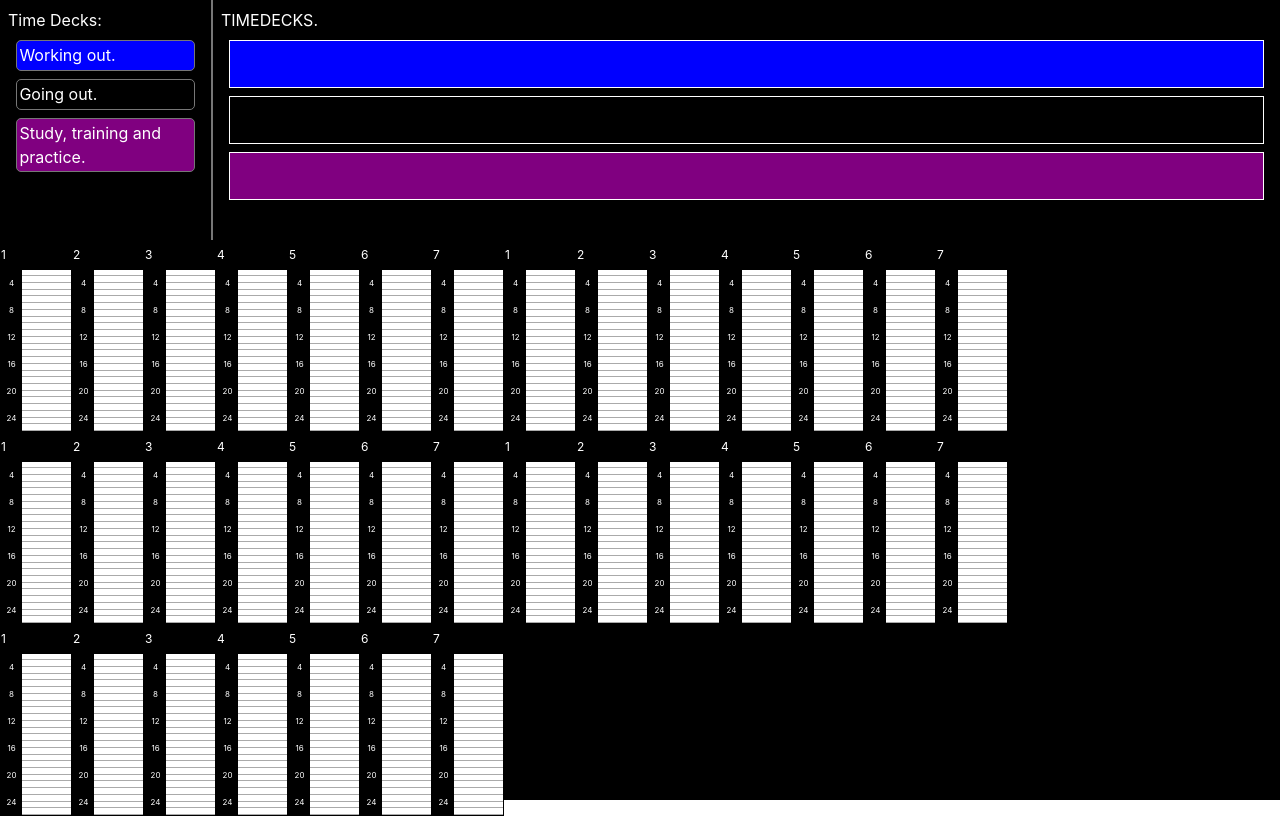
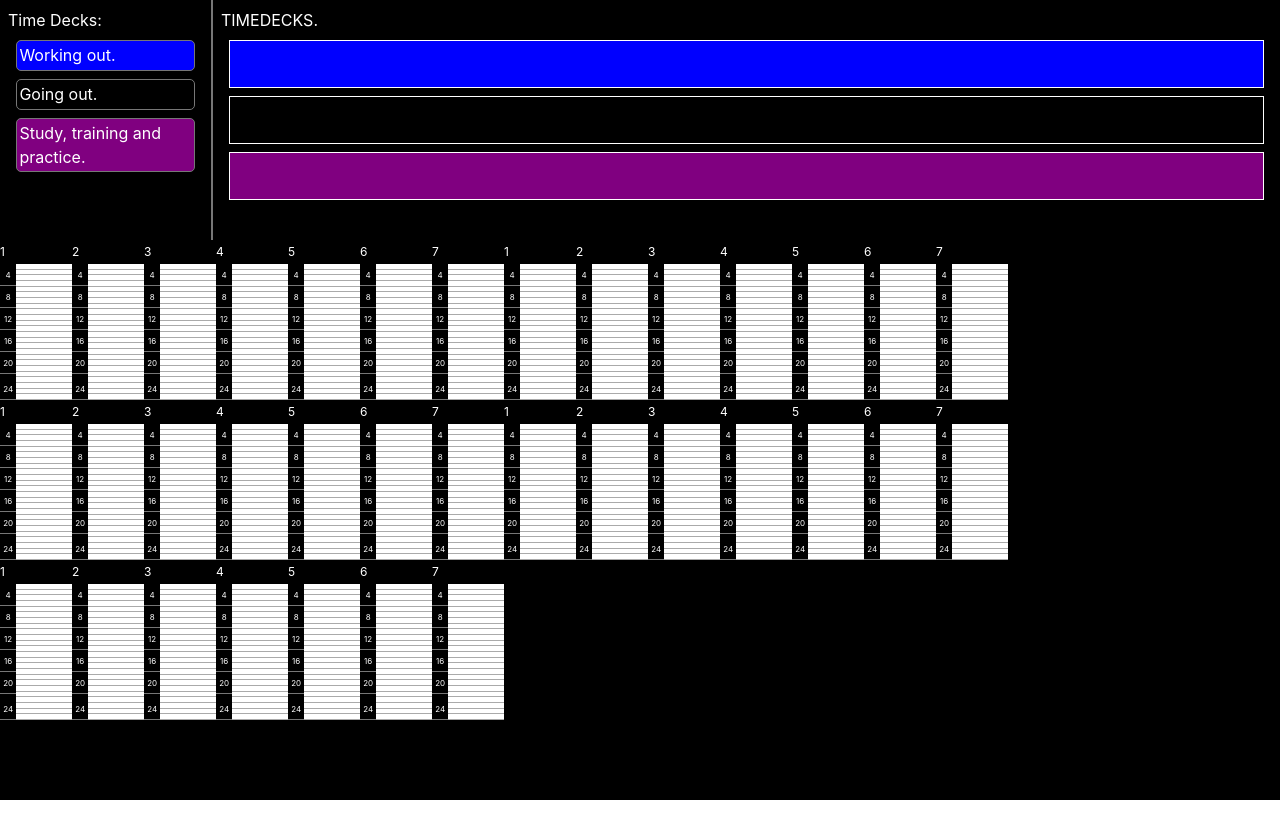
Before and after one commit to munrhalls/time-glance, a React (Create React App) app: page / in a window 1280 px wide. Built offline with nearby package versions, Linux system fonts and the light colour scheme.

Commit message:
massively improve css details of days

```diff
--- a/src/App.css
+++ b/src/App.css
@@ -56,16 +56,17 @@ body {
 }
 
 .Week {
-    height: 12rem;
     display: flex;
     flex-wrap: wrap;
 }
 .Day {
     background-color: #fff;
     color: #000;
-    border: 1px solid #000000;
-    height: 100%;
+    height: 10rem;
     width: 4.5rem;
+    margin: 0;
+    padding: 0;
+    outline: none;
     display: flex;
     flex-wrap: wrap;
 }
@@ -86,7 +87,7 @@ body {
 }
 .HourRows {
     height: 100%;
-    width: 70%;
+    width: 85%;
     display: flex;
     flex-direction: column;
 }
@@ -116,18 +117,21 @@ body {
     background-color: #000;
     color: #fff;
     height: 100%;
-    width: 30%;
+    width: 25%;
     display: flex;
     flex-direction: column;
+    align-items: center;
+    justify-content: center
 }
 
 .HourMark {
-    font-size: 0.5rem;
+    font-size: .5rem;
     height: 100%;
     width: 100%;
     display: flex;
     justify-content: center;
     align-items: center;
+    border-bottom: 1px solid #777;
 }
 
 
--- a/src/components/Day.js
+++ b/src/components/Day.js
@@ -18,7 +18,7 @@ export const Day = ({ day }) => {
                 <div className="HourMarks">
                     {hourMarks.map((hourMark, index) => {
                         return <div className="HourMark" key={hourMark}
-                            style={{ marginTop: `${calcMargin(hourMark)}` }}> {hourMark}</div>
+                            style={{ marginTop: `${calcMargin(hourMark)}rem` }}> {hourMark}</div>
                     })}
                 </div>
                 <div className="HourRows">
```
